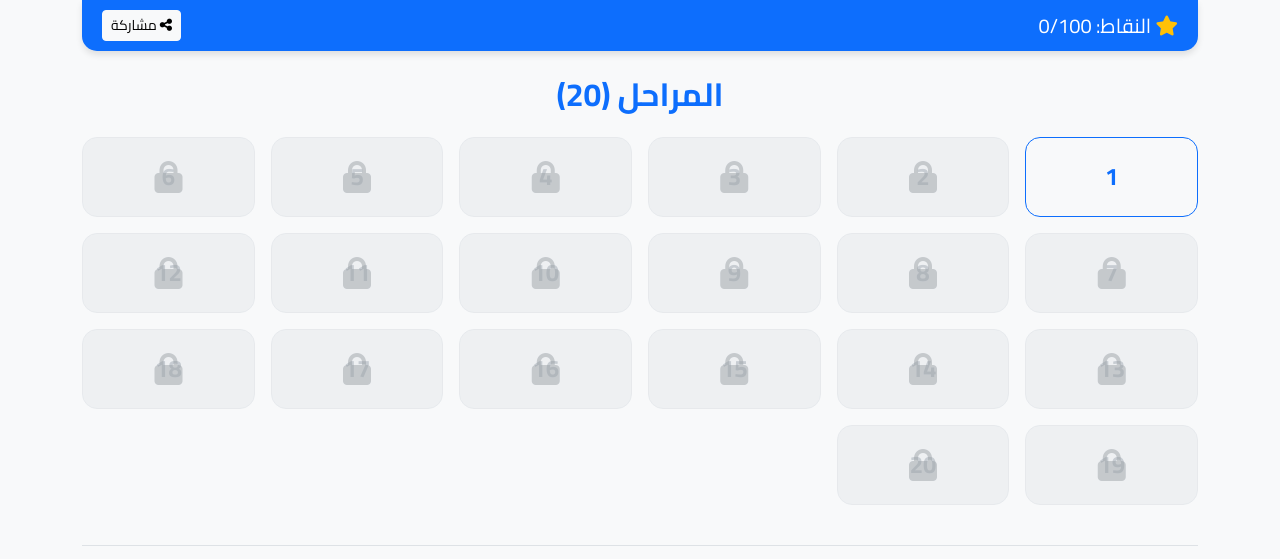
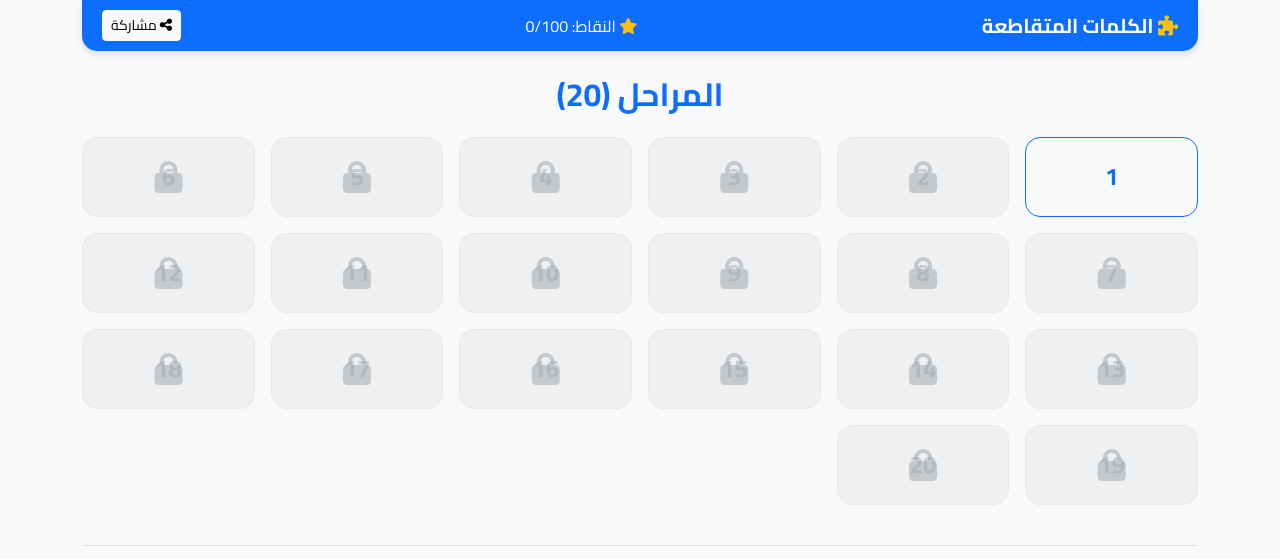
Before and after one commit to wazefapress/Crossword-Puzzle-Game, a plain HTML site: page index.html in a window 1280 px wide. Shown: the top 559 px of the page. Drawn offline with nearby package versions, Linux system fonts and the light colour scheme; some packages are replaced by stand-ins of ours; a script that the page names is missing.

Commit message:
Add files via upload

```diff
--- a/index.html
+++ b/index.html
@@ -48,10 +48,20 @@
 
     <!-- Navigation / Stats -->
     <div class="container mb-4">
-        <div class="top-bar d-flex justify-content-between align-items-center">
+        <div class="top-bar d-flex justify-content-between align-items-center flex-wrap gap-2">
+            <!-- اسم اللعبة مع رابط تشعبي (يعيد العرض للشاشة الرئيسية) -->
             <div>
-                <span class="fs-5"><i class="fas fa-star text-warning"></i> النقاط: <span id="score-display">0</span>/100</span>
+                <a href="index.html" onclick="showLevelsScreen(); return false;" class="text-white text-decoration-none fw-bold fs-5">
+                    <i class="fas fa-puzzle-piece text-warning"></i> الكلمات المتقاطعة
+                </a>
             </div>
+
+            <!-- عداد النقاط -->
+            <div>
+                <span class="fs-6"><i class="fas fa-star text-warning"></i> النقاط: <span id="score-display">0</span>/100</span>
+            </div>
+
+            <!-- أزرار التثبيت والمشاركة في موازاة الشريط -->
             <div>
                 <button id="installAppBtn" class="btn btn-light btn-sm me-2" style="display: none;">
                     <i class="fas fa-download"></i> تثبيت
@@ -62,6 +72,7 @@
             </div>
         </div>
     </div>
+
 
     <!-- Levels Screen -->
     <div class="container" id="levels-screen">
```
